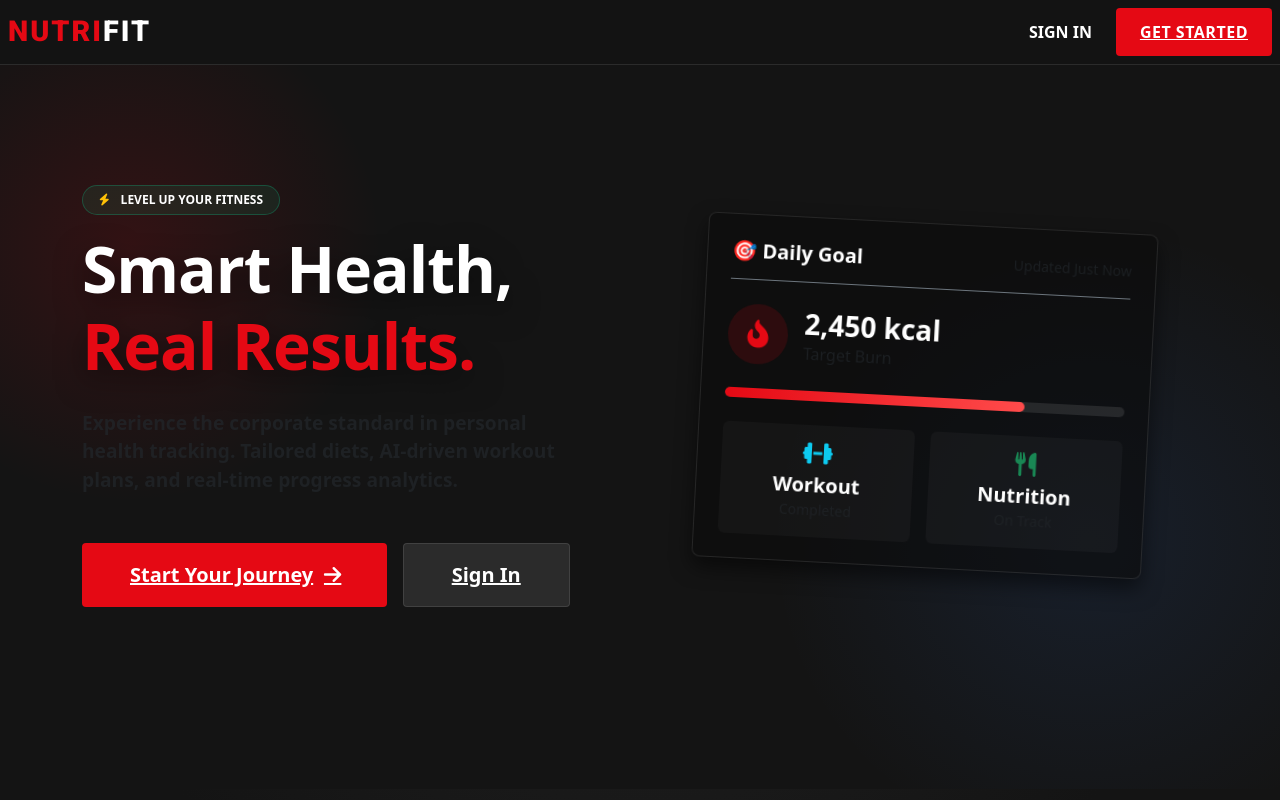
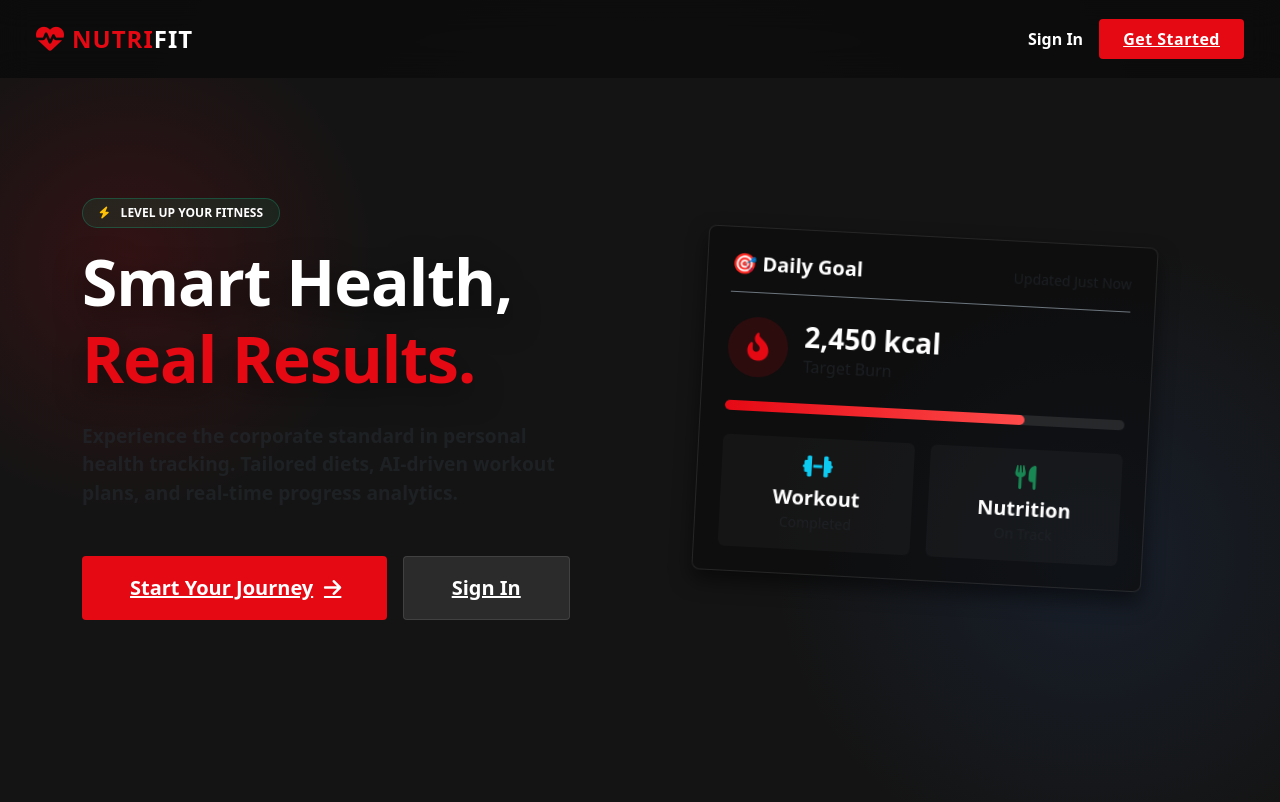
Before and after one commit to hrushi-17/NutriFit, a React (Create React App) app in the folder frontend/nutrifit-ui/: page / in a window 1280 px wide. Built offline with nearby package versions, Linux system fonts and the light colour scheme; no server answers.

Commit message:
netflix css

```diff
--- a/frontend/nutrifit-ui/src/components/Navbar.js
+++ b/frontend/nutrifit-ui/src/components/Navbar.js
@@ -1,5 +1,4 @@
 import { Link, useNavigate } from "react-router-dom";
-import "./Navbar.css";
 
 export default function Navbar() {
   const navigate = useNavigate();
@@ -13,54 +12,60 @@ export default function Navbar() {
   };
 
   return (
-    <nav className="navbar navbar-expand-lg netflix-navbar sticky-top animate-fade-down">
-      <div className="container-fluid px-2">
+    <nav className="navbar navbar-expand-lg px-4 py-3 sticky-top animate-fade-down" style={{ background: "rgba(10, 10, 10, 0.8)", backdropFilter: "blur(15px)", borderBottom: "1px solid var(--glass-border)", zIndex: 1050, transition: "0.3s" }}>
+      <div className="container-fluid">
 
-        {/* Brand Logo - Pure Typography */}
-        <Link className="netflix-brand" to="/">
-          <span className="brand-red">NUTRI</span><span className="brand-white">FIT</span>
+        {/* Brand Logo */}
+        <Link className="navbar-brand d-flex align-items-center" to="/" style={{ transition: "transform 0.3s" }} onMouseEnter={e => e.currentTarget.style.transform = "scale(1.05)"} onMouseLeave={e => e.currentTarget.style.transform = "none"}>
+          <i className="fa-solid fa-heart-pulse fs-3 me-2" style={{ color: "var(--accent-red)" }}></i>
+          <span className="fw-bolder fs-4 text-white" style={{ letterSpacing: "1px" }}>
+            <span style={{ color: "var(--accent-red)" }}>NUTRI</span>FIT
+          </span>
         </Link>
 
         {/* Mobile Toggle */}
-        <button className="navbar-toggler netflix-toggler" type="button" data-bs-toggle="collapse" data-bs-target="#navbarNav">
-          ☰
+        <button className="navbar-toggler border-0 shadow-none" type="button" data-bs-toggle="collapse" data-bs-target="#navbarNav" style={{ color: "white" }}>
+          <i className="fa-solid fa-bars fs-3"></i>
         </button>
 
         {/* Nav Items */}
         <div className="collapse navbar-collapse" id="navbarNav">
           <ul className="navbar-nav me-auto mb-2 mb-lg-0">
-            {/* Nav links can be placed here if needed */}
+            {/* Optional Links can go here */}
           </ul>
 
-          <div className="d-flex align-items-center mt-3 mt-lg-0">
+          <div className="d-flex align-items-center gap-3 mt-3 mt-lg-0">
             {!token ? (
               <>
-                <Link className="nav-btn-signin" to="/login">
-                  SIGN IN
+                <Link className="text-white text-decoration-none fw-semibold" to="/login" style={{ transition: "color 0.2s" }} onMouseEnter={e => e.currentTarget.style.color = "var(--accent-red)"} onMouseLeave={e => e.currentTarget.style.color = "white"}>
+                  Sign In
                 </Link>
-                <Link className="btn-netflix" to="/register">
-                  GET STARTED
+                <Link className="btn-netflix px-4 py-2" to="/register">
+                  Get Started
                 </Link>
               </>
             ) : (
               <>
                 {role === "admin" && (
-                  <Link className="nav-outline-btn me-3" to="/admin">
-                    ADMIN PANEL
+                  <Link className="btn-outline-glass px-4 py-2" to="/admin" style={{ borderColor: "var(--accent-warning)", color: "var(--accent-warning)" }} onMouseEnter={e => { e.currentTarget.style.background = "var(--accent-warning)"; e.currentTarget.style.color = "#000"; }} onMouseLeave={e => { e.currentTarget.style.background = "transparent"; e.currentTarget.style.color = "var(--accent-warning)"; }}>
+                    <i className="fa-solid fa-user-shield me-2"></i> Admin Panel
                   </Link>
                 )}
 
                 {role === "user" && (
-                  <Link className="nav-outline-btn me-3" to="/profile">
-                    PROFILE
+                  <Link className="btn-outline-glass px-4 py-2" to="/profile" style={{ borderColor: "var(--accent-blue)", color: "var(--accent-blue)" }} onMouseEnter={e => { e.currentTarget.style.background = "var(--accent-blue)"; e.currentTarget.style.color = "white"; }} onMouseLeave={e => { e.currentTarget.style.background = "transparent"; e.currentTarget.style.color = "var(--accent-blue)"; }}>
+                    <i className="fa-solid fa-user me-2"></i> Profile
                   </Link>
                 )}
 
                 <button
-                  className="nav-outline-btn nav-outline-red"
+                  className="btn-netflix px-4 py-2"
                   onClick={logout}
+                  style={{ background: "transparent", border: "1px solid var(--accent-red)", color: "var(--accent-red)" }}
+                  onMouseEnter={e => { e.currentTarget.style.background = "var(--accent-red)"; e.currentTarget.style.color = "white"; }}
+                  onMouseLeave={e => { e.currentTarget.style.background = "transparent"; e.currentTarget.style.color = "var(--accent-red)"; }}
                 >
-                  LOGOUT
+                  <i className="fa-solid fa-right-from-bracket me-2"></i> Logout
                 </button>
               </>
             )}
```
